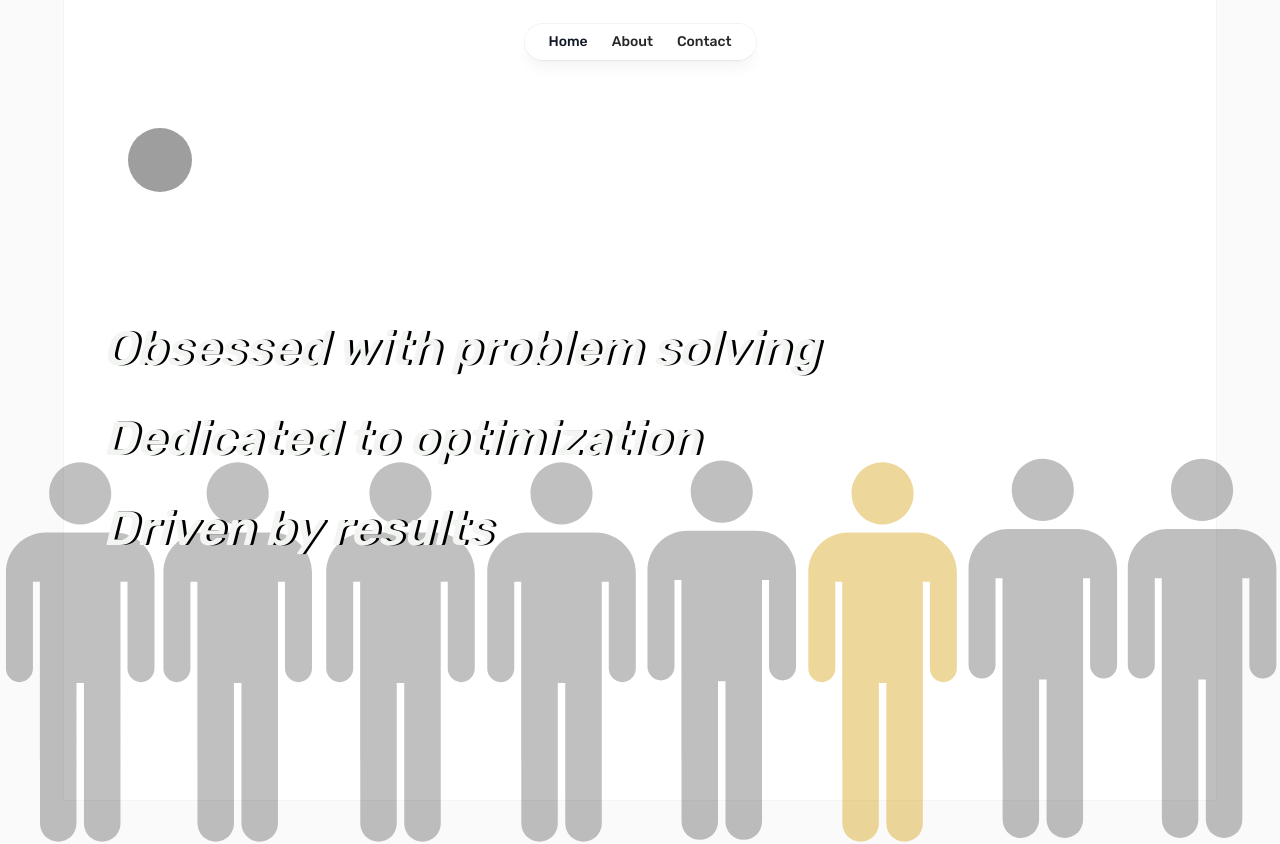
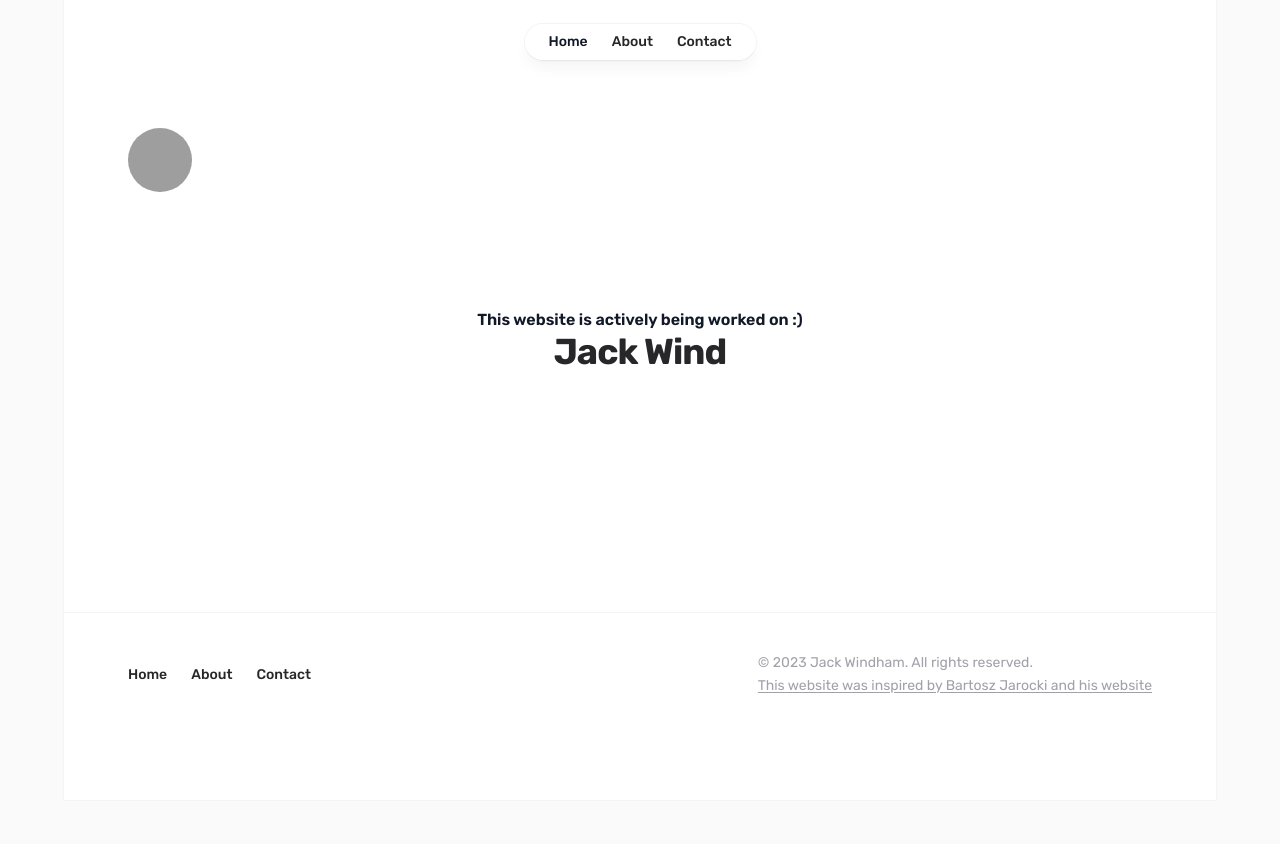
Before and after one commit to Jckwind/JackWindham.com, a Next.js app in the folder frontend/: page / in a window 1280 px wide. Shown: the top 844 px of the page. After the commit the page ends 800 px from the top, so only its background shows below. Built offline with nearby package versions, Linux system fonts and the light colour scheme; grey boxes are pictures that could not be loaded.

Commit message:
Dev fixed index for now (#17)
.

```diff
--- a/frontend/src/pages/css/index.css
+++ /dev/null
@@ -1,98 +0,0 @@
-/* Web */
-@media only screen and (min-device-width: 1024px) {
-    :root {
-        --container-padding-top: 3rem;
-    }
-
-    .typewriter-container {
-        z-index: 1;
-        width: 50%;
-        gap: 5%;
-        height: 60%;
-    }
-
-    .center-container {
-        background-image: url("/background.svg");
-        background-position: center;
-    }
-
-}
-
-/* iPhone */
-@media only screen and (max-device-width: 767px) {
-
-    :root {
-        --container-padding-top: 0rem;
-    }
-
-    .typewriter-container {
-        z-index: 1;
-        gap: 2%;
-        width: 100%;
-        height: 75%;
-    }
-
-    .center-container {
-        background-image: url("/mobile-background.svg");
-        background-position: 0% 75%;
-    }
-
-    .typewriter-container {
-        z-index: 1;
-        display: flex;
-        flex-direction: column;
-        gap: 1.5%;
-        width: 100%;
-    }
-
-    .image-container {
-        position: absolute;
-        opacity: 0.4;
-        display: flex;
-        align-items: center;
-        justify-content: center;
-        width: 100%;
-    }
-
-}
-
-/* iPad */
-@media only screen and (min-device-width: 768px) and (max-device-width: 1023px) {
-
-    :root {
-        --container-padding-top: 3rem;
-    }
-
-    .typewriter-container {
-        z-index: 1;
-        gap: 2%;
-        width: 100%;
-        height: 75%;
-    }
-
-    .center-container {
-        background-image: url("/background.svg");
-        background-position: center;
-    }
-
-}
-
-.typewriter-container {
-    display: flex;
-    flex-direction: column;
-}
-
-.center-container {
-    align-items: center;
-    display: flex;
-    padding: 8%;
-    padding-top: var(--container-padding-top);
-    width: 100%;
-    height: 100vh;
-    background-size: contain;
-    background-repeat: no-repeat;
-}
-
-.typewriter-text {
-    padding: 1rem 0;
-}
--- a/frontend/src/pages/index.tsx
+++ b/frontend/src/pages/index.tsx
@@ -1,43 +1,23 @@
 import Head from 'next/head';
-import Image from 'next/image';
-import Typewriter from '@/components/typewriter';
-import './css/index.css';
 
 export default function Home() {
   return (
     <>
       <Head>
         <meta name="theme-color" content="#222831" />
-        <meta name="theme-color" content="#222831" />
       </Head>
-      <div className="center-container">
-        <div className="typewriter-container">
-          <TypewriterText
-            text="Obsessed with.problem solving"
-            highlight="problem solving"
-            delay={1000}
-          />
-          <TypewriterText text="Dedicated to.optimization" highlight="optimization" delay={3000} />
-          <TypewriterText text="Driven by.results" highlight="results" delay={4500} />
-          <TypewriterText text=".Jack Windham" highlight="Jack Windham" delay={6000} />
-        </div>
+      <div className="flex min-h-full flex-col pt-16 pb-12">
+        <main className="mx-auto flex w-full max-w-7xl flex-grow flex-col justify-center px-4 sm:px-6 lg:px-8">
+          <div className="py-16">
+            <div className="text-center">
+              <p className="text-base font-semibold text-primary">This website is actively being worked on :&#41;</p>
+              <h1 className="text-4xl font-bold tracking-tight text-zinc-800 dark:text-zinc-100 text-balance">
+                Jack Wind
+              </h1>
+            </div>
+          </div>
+        </main>
       </div>
     </>
   );
 }
-
-function TypewriterText({
-  text,
-  highlight,
-  delay,
-}: {
-  text: string;
-  highlight: string;
-  delay: number;
-}) {
-  return (
-    <div className="typewriter-text">
-      <Typewriter text={text} toHighlight={highlight} wait={delay} />
-    </div>
-  );
-}
```
